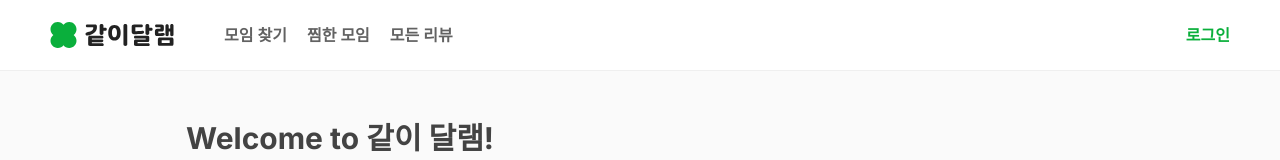
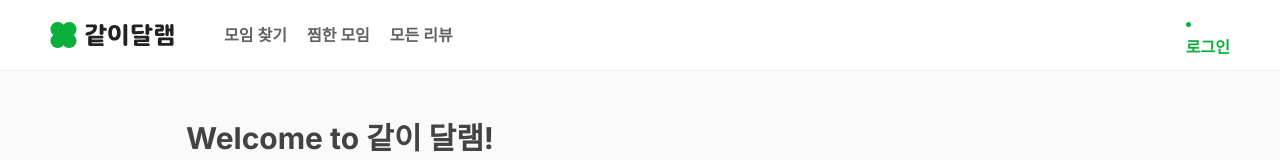
Before and after one commit to yeonna18k/relax-together-front, a Next.js app: page /signin in a window 1280 px wide. Shown: the top 160 px of the page. Built offline with nearby package versions, Linux system fonts and the light colour scheme.

Commit message:
fix: header ul에 li 엘리먼트 제외되어있는 부분 li 추가

```diff
--- a/src/features/header/top-tap/index.tsx
+++ b/src/features/header/top-tap/index.tsx
@@ -18,15 +18,14 @@ export default function TopTap({ path, name, className }: TopTapProps) {
   const { resetPopover } = useResponsiveGNBPopoverStore();
 
   return (
-    <Link
-      href={path}
+    <li
       className={cn(
         `font-semibold text-gray-700 hover:text-green-500`,
         className,
         `${currentPathName === path ? 'text-green-500' : ''}`,
       )}
-      onClick={() => resetPopover()}
     >
+      <Link href={path} onClick={() => resetPopover()}>
         <p>{name}</p>
         {value > 0 && path === '/like-gatherings' && (
           <CommonBadge count={value} />
@@ -42,5 +41,6 @@ export default function TopTap({ path, name, className }: TopTapProps) {
           <></>
         )}
       </Link>
+    </li>
   );
 }
```
Lines whose indentation alone changed are shown as unchanged.
